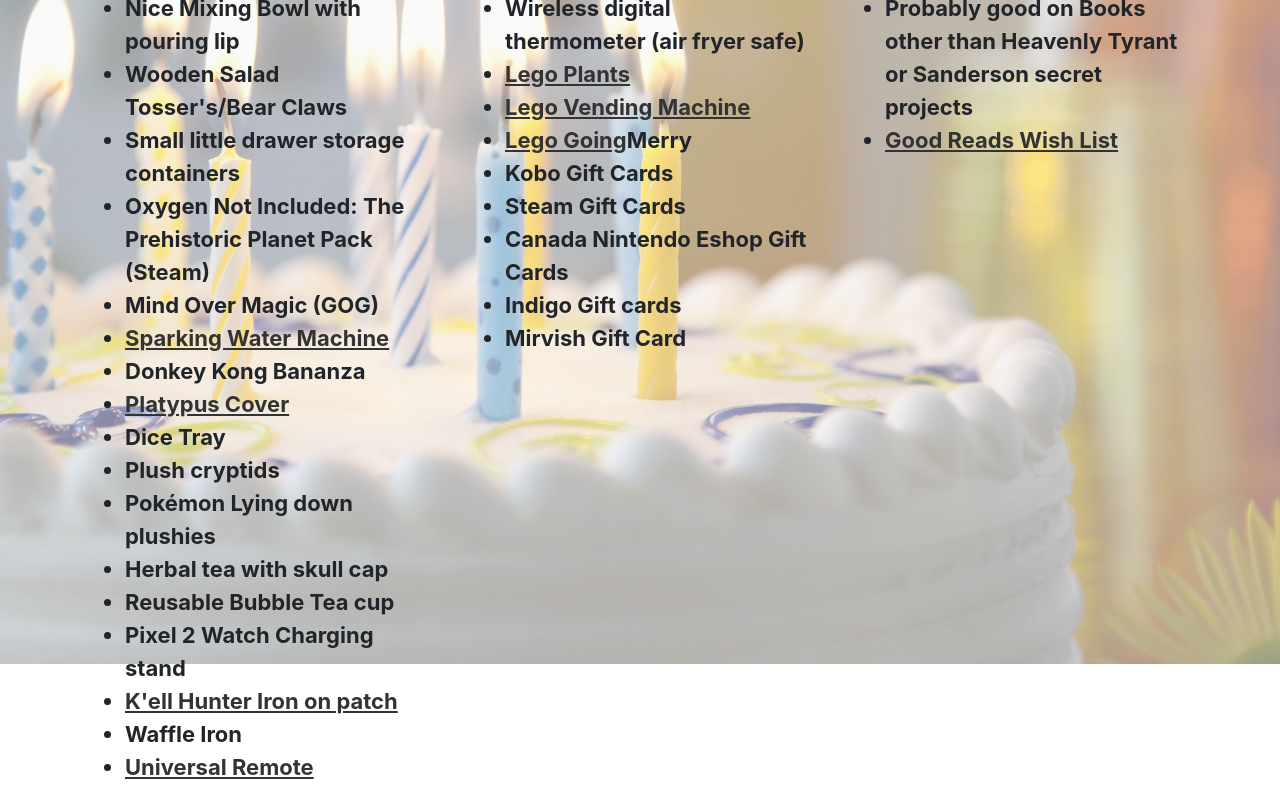
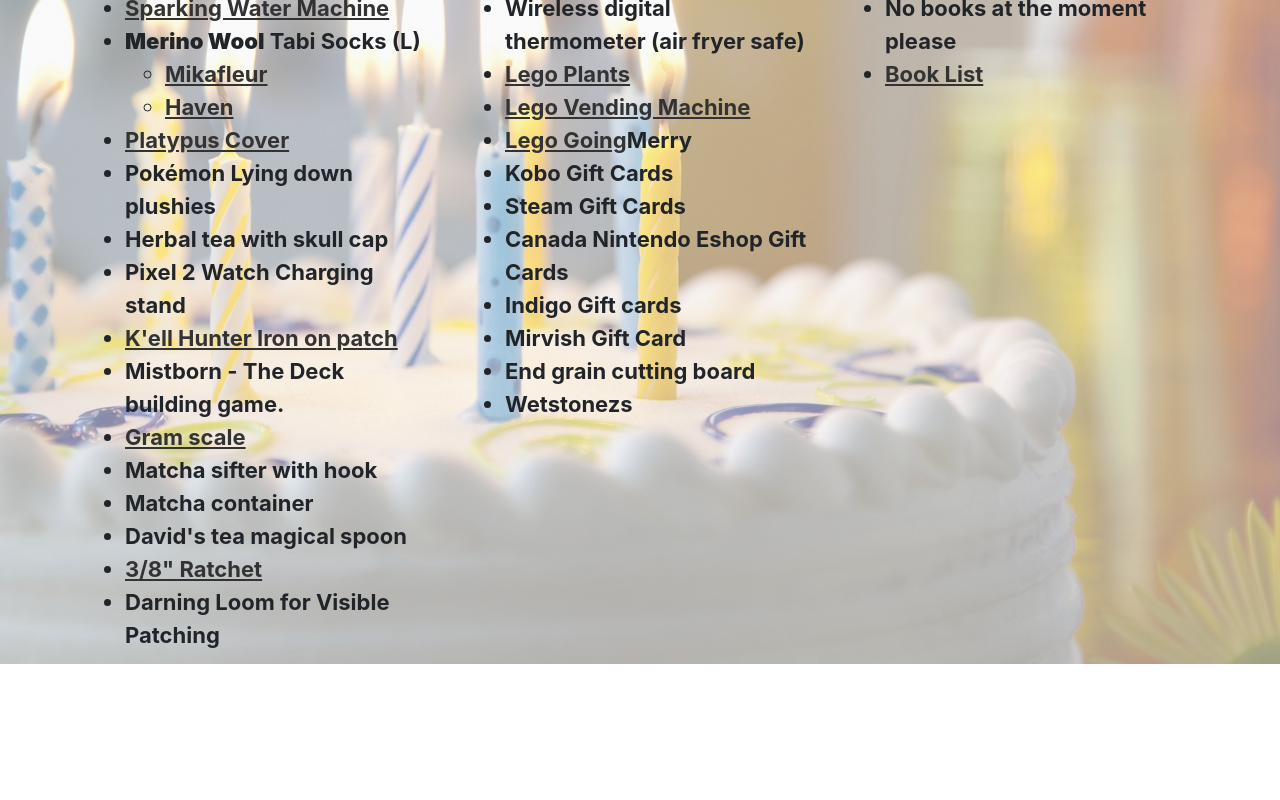
Before and after one commit to Qblack/wishlist, a plain HTML site: page index.html in a window 1280 px wide. Shown: the part 136-936 px from the top of the page. After the commit the page ends 804 px from the top, so only its background shows below. Drawn offline with nearby package versions, Linux system fonts and the light colour scheme; a web font is replaced by a local one.

Commit message:
birthday 2026

```diff
--- a/index.html
+++ b/index.html
@@ -1,4 +1,4 @@
-<html>
+<html xmlns="http://www.w3.org/1999/html">
 <head>
     <link target="blank_" href="https://stackpath.bootstrapcdn.com/bootswatch/4.1.3/sketchy/bootstrap.min.css"
           rel="stylesheet"
@@ -6,33 +6,38 @@
 </head>
 <body>
 <main class="container container-fluid">
-    <h1 class="text-center">Quinton's Wish List</h1>
+    <h1 class="text-center">Quinton's Wish List (2026-07-28)</h1>
     <hr>
     <div class="row">
         <section class="col col-4">
             <h2>Not Books</h2>
             <ul>
-                <li>Nice Mixing Bowl with pouring lip</li>
-                <li>Wooden Salad Tosser's/Bear Claws</li>
-                <li>Small little drawer storage containers</li>
-                <li>Oxygen Not Included: The Prehistoric Planet Pack (Steam)</li>
-                <li>Mind Over Magic (GOG)</li>
                 <li><a target="_blank" href="https://www.indigosoda.ca/en/shop">Sparking Water Machine</a></li>
-                <li>Donkey Kong Bananza</li>
+                <li><b>Merino Wool</b> Tabi Socks (L)
+                    <ul>
+                        <li><a target="_blank"
+                               href="https://www.mikafleur.com/products/amitabi-merino-wool-socks-taiko-co-ltd">Mikafleur</a></li>
+                        <li><a target="_blank"
+                               href="https://havenshop.com/products/rototo-r1556-raw-white-ss26?Size=L&Colour=Raw+White">Haven</a></li>
+                    </ul>
+
+                </li>
                 <li><a target="_blank" href="https://www.platy.com/ca/platypus-accessories/bite-valve-cover/11008.html">Platypus
                     Cover</a></li>
-                <li>Dice Tray</li>
-                <li>Plush cryptids</li>
                 <li>Pokémon Lying down plushies</li>
                 <li>Herbal tea with skull cap</li>
-                <li>Reusable Bubble Tea cup</li>
                 <li>Pixel 2 Watch Charging stand</li>
                 <li><a target="_blank" href="https://www.etsy.com/ca/listing/1118271505/kell-hunter-iron-on-patch">K'ell
                     Hunter Iron on patch</a></li>
-                <li>Waffle Iron</li>
+                <li>Mistborn - The Deck building game.</li>
                 <li>
-                    <a href="https://www.amazon.ca/dp/B0CWQPX2XF?maas=maas_adg_B591667D124C562B65E0BDE3D3397CE7_afap_abs&ref_=aa_maas">Universal
-                        Remote</a></li>
+                    <a href="https://www.canadiantire.ca/en/pdp/vida-by-paderno-usb-rechargeable-kitchen-scale-11-lb-1426615p.html">Gram
+                        scale</a></li>
+                <li>Matcha sifter with hook</li>
+                <li>Matcha container</li>
+                <li>David's tea magical spoon</li>
+                <li><a target="_blank" href="https://seattletool.ca/products/3-8-ratchet">3/8" Ratchet</a></li>
+                <li>Darning Loom for Visible Patching</li>
             </ul>
         </section>
         <section class="col col-4">
@@ -51,16 +56,17 @@
                 <li>Canada Nintendo Eshop Gift Cards</li>
                 <li>Indigo Gift cards</li>
                 <li>Mirvish Gift Card</li>
+                <li>End grain cutting board</li>
+                <li>Wetstonezs</li>
             </ul>
         </section>
         <section class="col col-4">
             <h2><a href="https://www.goodreads.com/review/list/42249076-qblack?order=d&shelf=to-read&sort=date_added#">Books</a>
             </h2>
             <ul>
-                <li>Probably good on Books other than Heavenly Tyrant or Sanderson secret projects</li>
+                <li>No books at the moment please</li>
                 <li><a target="blank_"
-                       href="https://www.goodreads.com/review/list/42249076-qblack?ref=nav_mybooks&shelf=to-read">Good
-                    Reads Wish List</a></li>
+                       href="https://app.thestorygraph.com/to-read/qblack">Book List</a></li>
             </ul>
         </section>
     </div>
```
